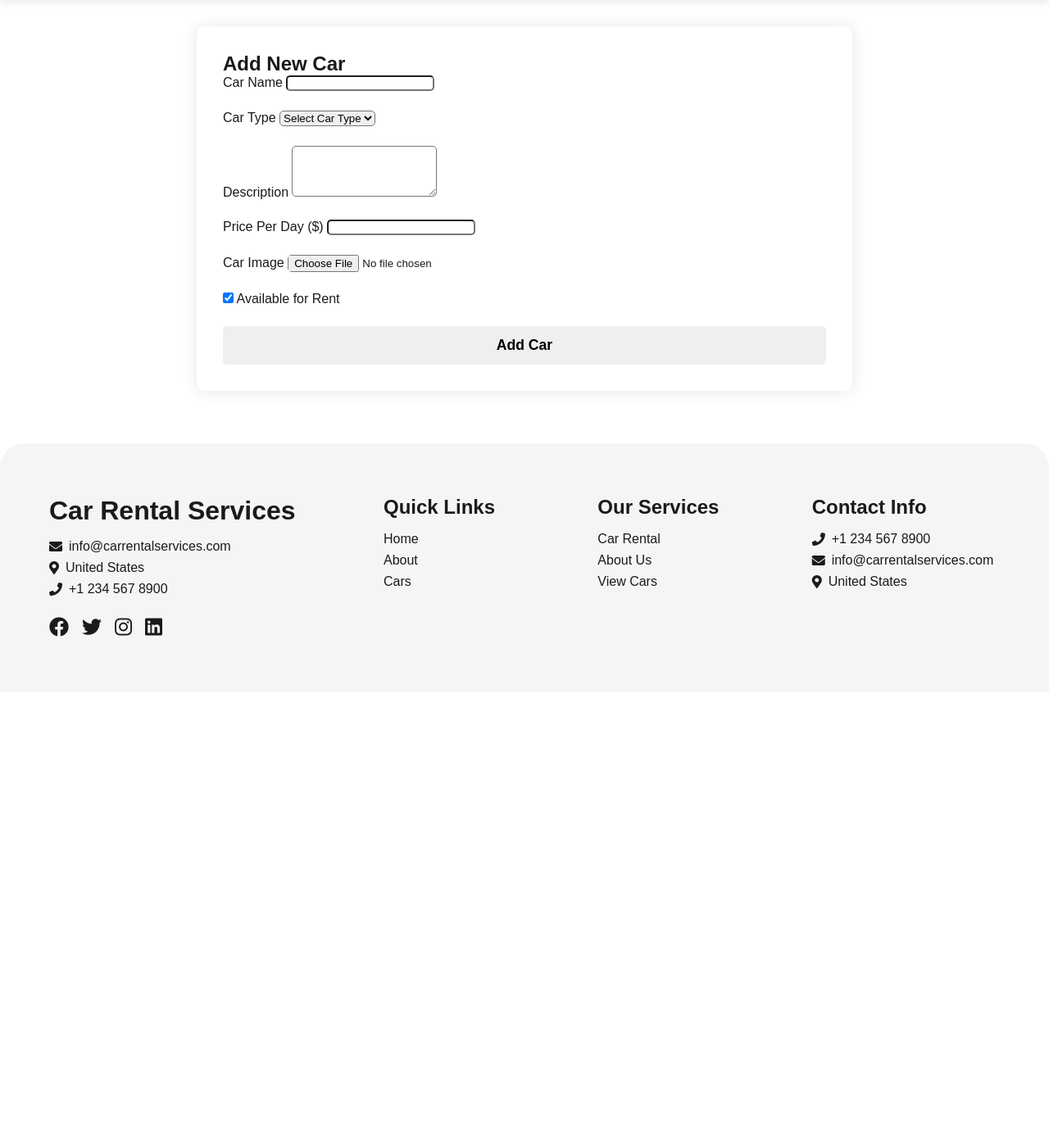
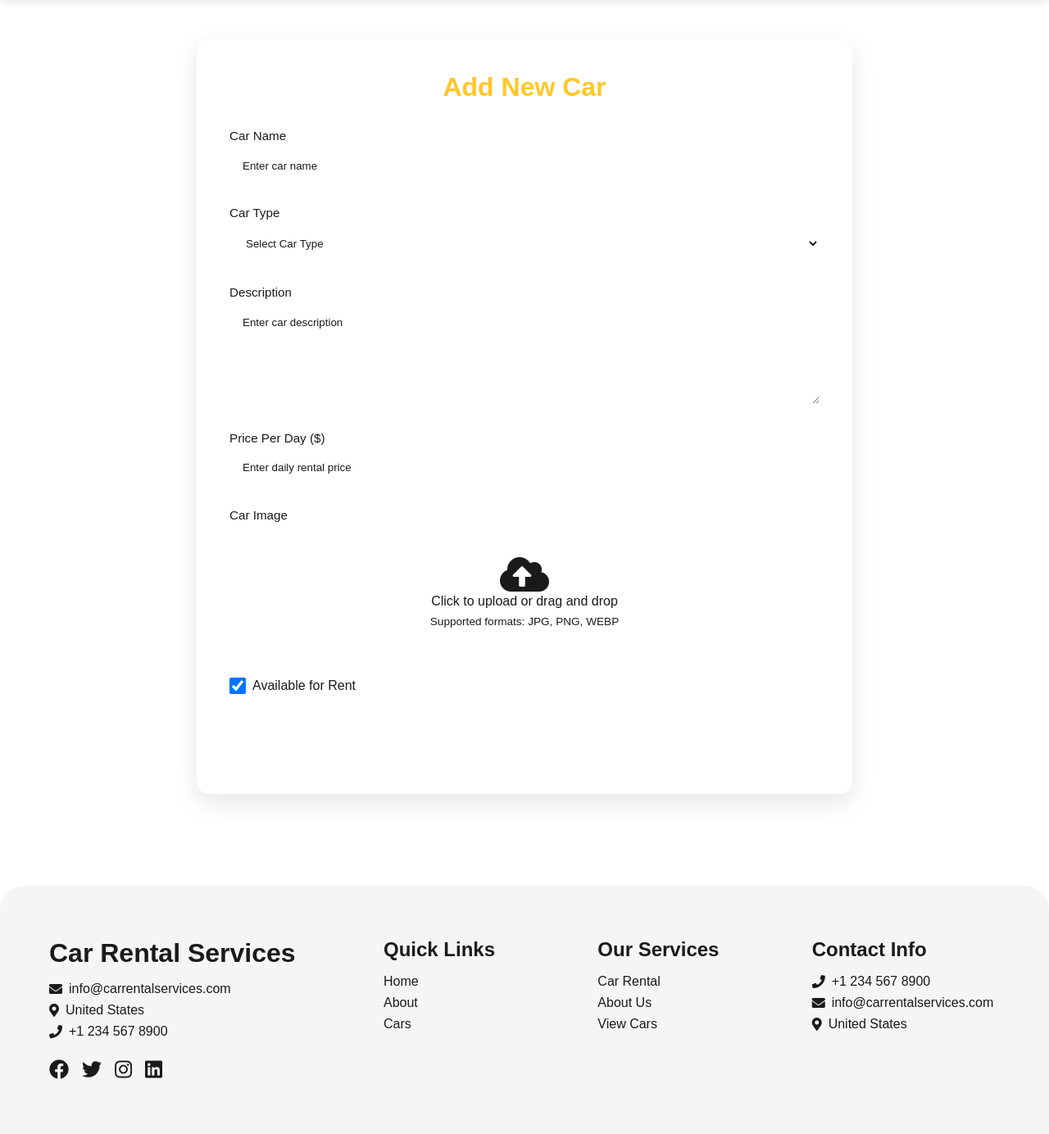
Before and after one commit to jamalihassan0307/django_car_rental_hafiz, a Django app: page /car/add/ in a window 1280 px wide. Shown: the part 65-1449 px from the top of the page at 82% size. Before the commit the page ends 842 px from the top, so only its background shows below. Run offline with Django 5.2, Linux system fonts and the light colour scheme; a user stored in the database is signed in; data comes from the database, SQL or seed files in the repository.

Commit message:
Refactor add_car.html template: Replace inline CSS with external stylesheet, enhance form layout and accessibility, and implement image upload preview functionality for improved user experience.

```diff
--- a/templates/myapp/add_car.html
+++ b/templates/myapp/add_car.html
@@ -4,47 +4,24 @@
 {% block title %}Add New Car - Car Rental Service{% endblock %}
 
 {% block extra_css %}
-<style>
-    .add-car-form {
-        max-width: 800px;
-        margin: 2rem auto;
-        padding: 2rem;
-        background: #fff;
-        border-radius: 10px;
-        box-shadow: 0 0 20px rgba(0,0,0,0.1);
-    }
-
-    .form-group {
-        margin-bottom: 1.5rem;
-    }
-
-    .form-control {
-        border-radius: 5px;
-    }
-
-    .btn-submit {
-        width: 100%;
-        padding: 0.8rem;
-        font-size: 1.1rem;
-    }
-</style>
+<link rel="stylesheet" href="{% static 'css/car_forms.css' %}">
 {% endblock %}
 
 {% block content %}
-<div class="container">
-    <div class="add-car-form" data-aos="fade-up">
-        <h2 class="text-center mb-4">Add New Car</h2>
+<div class="car-form-container">
+    <div class="car-form" data-aos="fade-up">
+        <h1 class="form-title">Add New Car</h1>
 
         <form method="post" enctype="multipart/form-data">
             {% csrf_token %}
 
             <div class="form-group">
-                <label for="name">Car Name</label>
-                <input type="text" class="form-control" id="name" name="name" required>
+                <label class="form-label" for="name">Car Name</label>
+                <input type="text" class="form-control" id="name" name="name" placeholder="Enter car name" required>
             </div>
 
             <div class="form-group">
-                <label for="car_type">Car Type</label>
+                <label class="form-label" for="car_type">Car Type</label>
                 <select class="form-control" id="car_type" name="car_type" required>
                     <option value="">Select Car Type</option>
                     <option value="luxury">Luxury</option>
@@ -55,29 +32,101 @@
             </div>
 
             <div class="form-group">
-                <label for="description">Description</label>
-                <textarea class="form-control" id="description" name="description" rows="4" required></textarea>
+                <label class="form-label" for="description">Description</label>
+                <textarea class="form-control" id="description" name="description"
+                          placeholder="Enter car description" rows="4" required></textarea>
             </div>
 
             <div class="form-group">
-                <label for="price_per_day">Price Per Day ($)</label>
-                <input type="number" class="form-control" id="price_per_day" name="price_per_day" required>
+                <label class="form-label" for="price_per_day">Price Per Day ($)</label>
+                <input type="number" class="form-control" id="price_per_day"
+                       name="price_per_day" placeholder="Enter daily rental price" required>
             </div>
 
             <div class="form-group">
-                <label for="image">Car Image</label>
-                <input type="file" class="form-control" id="image" name="image" required>
+                <label class="form-label" for="image">Car Image</label>
+                <div class="image-input-container" id="imageInputContainer">
+                    <i class="fas fa-cloud-upload-alt fa-3x mb-3"></i>
+                    <p>Click to upload or drag and drop</p>
+                    <p class="help-text">Supported formats: JPG, PNG, WEBP</p>
+                    <input type="file" class="form-control" id="image" name="image"
+                           accept="image/*" required style="display: none;">
+                </div>
+                <div id="imagePreview" class="image-preview" style="display: none;">
+                    <img src="" alt="Car Preview" id="previewImage">
+                </div>
             </div>
 
             <div class="form-group">
-                <div class="custom-control custom-checkbox">
-                    <input type="checkbox" class="custom-control-input" id="is_available" name="is_available" checked>
-                    <label class="custom-control-label" for="is_available">Available for Rent</label>
-                </div>
+                <label class="custom-checkbox">
+                    <input type="checkbox" id="is_available" name="is_available" checked>
+                    <span>Available for Rent</span>
+                </label>
             </div>
 
-            <button type="submit" class="btn btn-primary btn-submit">Add Car</button>
+            <button type="submit" class="btn-submit">
+                <i class="fas fa-plus-circle"></i> Add Car
+            </button>
         </form>
     </div>
 </div>
 {% endblock %}
+
+{% block extra_js %}
+<script>
+document.addEventListener('DOMContentLoaded', function() {
+    const imageInput = document.getElementById('image');
+    const imagePreview = document.getElementById('imagePreview');
+    const previewImage = document.getElementById('previewImage');
+    const imageInputContainer = document.getElementById('imageInputContainer');
+
+    // Handle click on container
+    imageInputContainer.addEventListener('click', () => {
+        imageInput.click();
+    });
+
+    // Handle drag and drop
+    imageInputContainer.addEventListener('dragover', (e) => {
+        e.preventDefault();
+        imageInputContainer.style.borderColor = 'var(--primary-color)';
+        imageInputContainer.style.background = 'rgba(var(--primary-rgb), 0.05)';
+    });
+
+    imageInputContainer.addEventListener('dragleave', (e) => {
+        e.preventDefault();
+        imageInputContainer.style.borderColor = 'var(--border-color)';
+        imageInputContainer.style.background = 'transparent';
+    });
+
+    imageInputContainer.addEventListener('drop', (e) => {
+        e.preventDefault();
+        imageInputContainer.style.borderColor = 'var(--border-color)';
+        imageInputContainer.style.background = 'transparent';
+
+        if (e.dataTransfer.files.length) {
+            imageInput.files = e.dataTransfer.files;
+            handleImageSelect(e.dataTransfer.files[0]);
+        }
+    });
+
+    // Handle file select
+    imageInput.addEventListener('change', (e) => {
+        if (e.target.files.length) {
+            handleImageSelect(e.target.files[0]);
+        }
+    });
+
+    function handleImageSelect(file) {
+        if (file.type.startsWith('image/')) {
+            const reader = new FileReader();
+            reader.onload = (e) => {
+                previewImage.src = e.target.result;
+                imagePreview.style.display = 'block';
+                imageInputContainer.style.display = 'none';
+            };
+            reader.readAsDataURL(file);
+        }
+    }
+});
+</script>
+{% endblock %}
```
